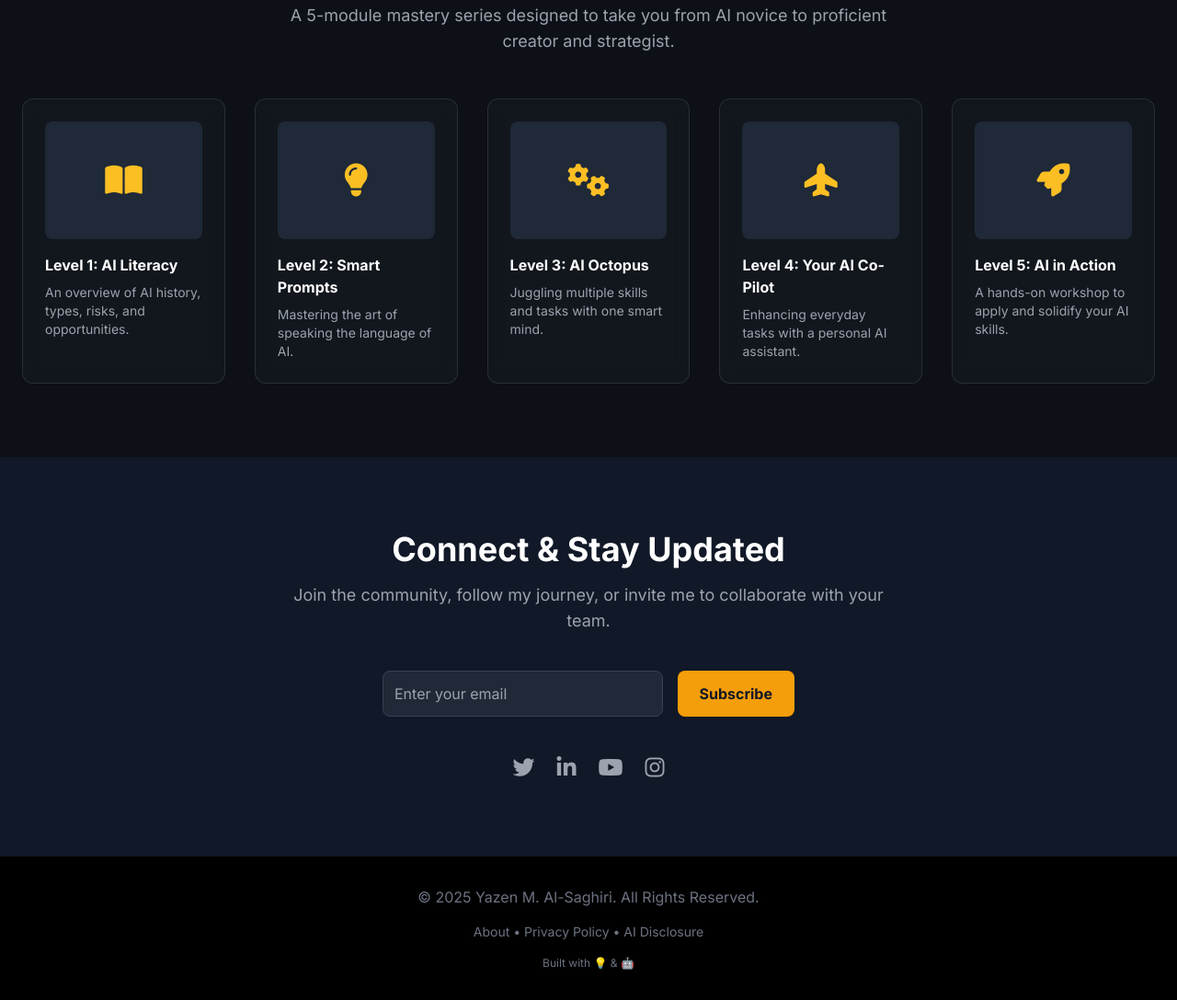
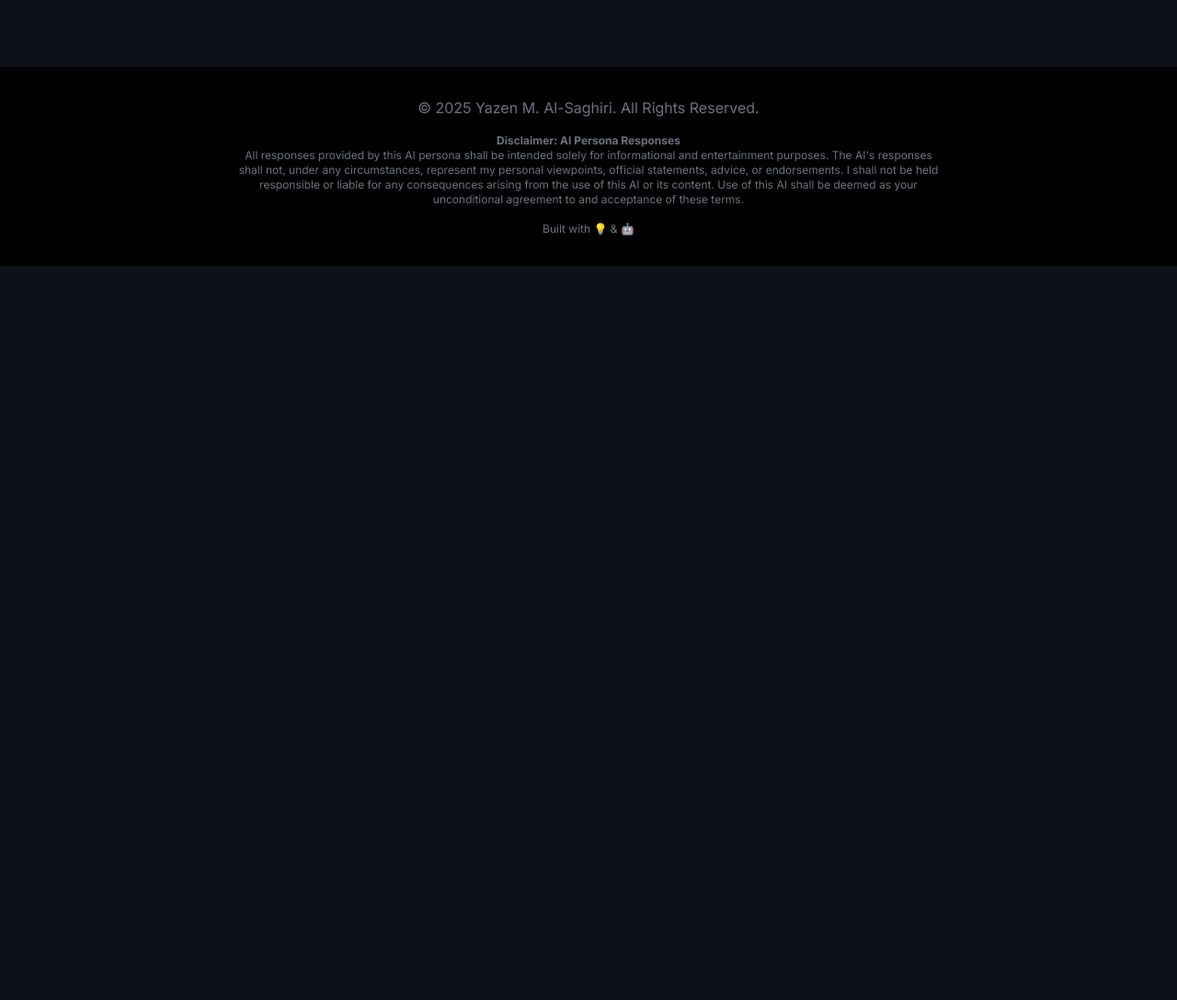
Before and after one commit to YazeNova/ai-yazen-chat, a website: page index.html in a window 1280 px wide. Shown: the part 1981-3068 px from the top of the page at 92% size. After the commit the page ends 2270 px from the top, so only its background shows below. Drawn offline with nearby package versions, Linux system fonts and the light colour scheme.

Commit message:
Update index.html

```diff
--- a/index.html
+++ b/index.html
@@ -99,14 +99,6 @@
         </div>
     </section>
 
-    <section id="guided" class="py-20 bg-gray-900">
-        <div class="container mx-auto px-6 text-center">
-            <h2 class="text-3xl md:text-4xl font-bold text-white">Guided Experiences & Templates</h2>
-            <p class="mt-4 text-lg text-gray-400 max-w-2xl mx-auto">Not sure where to start? Try one of these structured conversation flows.</p>
-            <div class="grid grid-cols-1 sm:grid-cols-2 lg:grid-cols-3 gap-4 mt-12 max-w-4xl mx-auto"><button class="guided-btn glassmorphism p-4 rounded-lg font-semibold text-white hover:bg-amber-500 hover:text-gray-900 transition">"Build Your AI Skill Roadmap"</button><button class="guided-btn glassmorphism p-4 rounded-lg font-semibold text-white hover:bg-amber-500 hover:text-gray-900 transition">"Talk Through a Life Challenge"</button><button class="guided-btn glassmorphism p-4 rounded-lg font-semibold text-white hover:bg-amber-500 hover:text-gray-900 transition">"Get Design Feedback"</button><button class="guided-btn glassmorphism p-4 rounded-lg font-semibold text-white hover:bg-amber-500 hover:text-gray-900 transition">"Creative Brainstorm Session"</button><button class="guided-btn glassmorphism p-4 rounded-lg font-semibold text-white hover:bg-amber-500 hover:text-gray-900 transition">"AI Career Q&A"</button><button class="guided-btn glassmorphism p-4 rounded-lg font-semibold text-white hover:bg-amber-500 hover:text-gray-900 transition">"Draft a Project Plan"</button></div>
-        </div>
-    </section>
-
     <section id="courses" class="py-20">
         <div class="container mx-auto px-6 text-center">
             <h2 class="text-3xl md:text-4xl font-bold text-white">Climbing the AI Ladder 🪜</h2>
@@ -121,19 +113,13 @@
         </div>
     </section>
 
-    <section id="connect" class="py-20 bg-gray-900">
-        <div class="container mx-auto px-6 text-center">
-             <h2 class="text-3xl md:text-4xl font-bold text-white">Connect & Stay Updated</h2>
-            <p class="mt-4 text-lg text-gray-400 max-w-2xl mx-auto">Join the community, follow my journey, or invite me to collaborate with your team.</p>
-            <div class="mt-10 max-w-md mx-auto"><div class="flex flex-col sm:flex-row gap-4"><input type="email" placeholder="Enter your email" class="flex-grow bg-gray-800 border border-gray-700 text-white rounded-lg p-3 focus:ring-2 focus:ring-amber-500 focus:outline-none"><button id="subscribe-btn" class="bg-amber-500 hover:bg-amber-600 text-gray-900 font-bold py-3 px-6 rounded-lg transition">Subscribe</button></div></div>
-             <div class="mt-10 flex justify-center gap-6 text-2xl"><a href="#" class="text-gray-400 hover:text-amber-400 transition"><i class="fab fa-twitter"></i></a><a href="#" class="text-gray-400 hover:text-amber-400 transition"><i class="fab fa-linkedin-in"></i></a><a href="#" class="text-gray-400 hover:text-amber-400 transition"><i class="fab fa-youtube"></i></a><a href="#" class="text-gray-400 hover:text-amber-400 transition"><i class="fab fa-instagram"></i></a></div>
-        </div>
-    </section>
-
     <footer class="bg-black py-8">
         <div class="container mx-auto px-6 text-center text-gray-500">
             <p>&copy; 2025 Yazen M. Al-Saghiri. All Rights Reserved.</p>
-            <div class="mt-4 text-sm"><a href="#" class="hover:text-amber-400 transition">About</a> &bull; <a href="#" class="hover:text-amber-400 transition">Privacy Policy</a> &bull; <a href="#" class="hover:text-amber-400 transition">AI Disclosure</a></div>
+            <p class="mt-4 text-xs max-w-3xl mx-auto">
+                <strong>Disclaimer: AI Persona Responses</strong><br>
+                All responses provided by this AI persona shall be intended solely for informational and entertainment purposes. The AI's responses shall not, under any circumstances, represent my personal viewpoints, official statements, advice, or endorsements. I shall not be held responsible or liable for any consequences arising from the use of this AI or its content. Use of this AI shall be deemed as your unconditional agreement to and acceptance of these terms.
+            </p>
             <p class="mt-4 text-xs">Built with 💡 & 🤖</p>
         </div>
     </footer>
@@ -289,7 +275,6 @@
         voiceToggle.addEventListener('change', () => { isVoiceEnabled = voiceToggle.checked; });
         document.querySelectorAll('.topic-btn').forEach(button => { button.addEventListener('click', () => { const topic = button.textContent.trim().substring(2); userQuestionInput.value = `Tell me more about your work with ${topic}.`; userQuestionInput.focus(); }); });
         document.querySelectorAll('.guided-btn').forEach(button => { button.addEventListener('click', () => { const prompt = button.textContent.replace(/"/g, ''); userQuestionInput.value = `Let's try the "${prompt}" experience.`; userQuestionInput.focus(); }); });
-        document.getElementById('subscribe-btn').addEventListener('click', (e) => { e.target.textContent = 'Thank you!'; setTimeout(() => { e.target.textContent = 'Subscribe'; }, 2000); });
 
         let welcomeMessage = "Hi, I’m Yazen's AI persona. Use the toggle to enable auto-play for my voice. What would you like to discuss?";
         appendMessage(welcomeMessage, 'ai');
```
